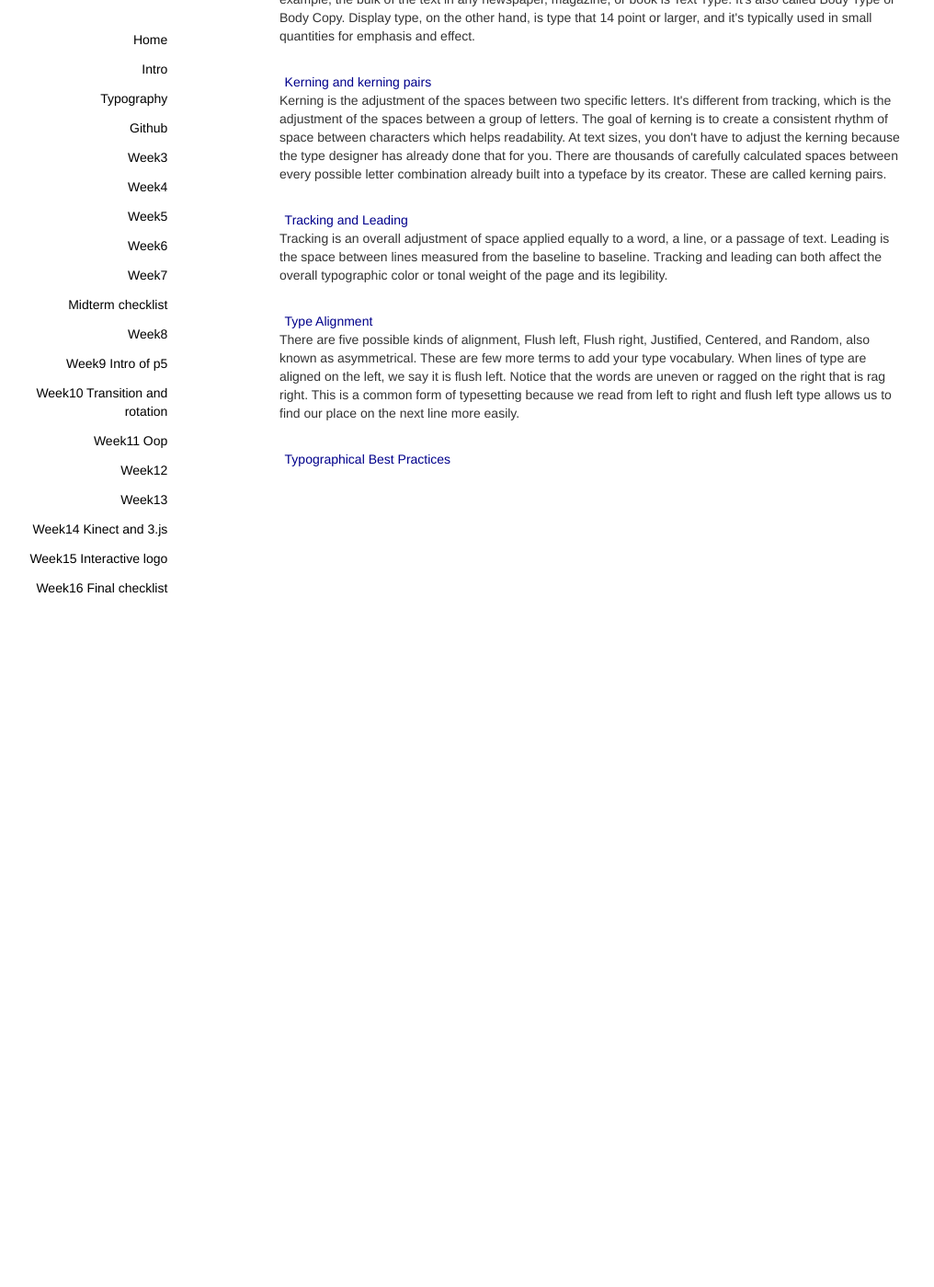
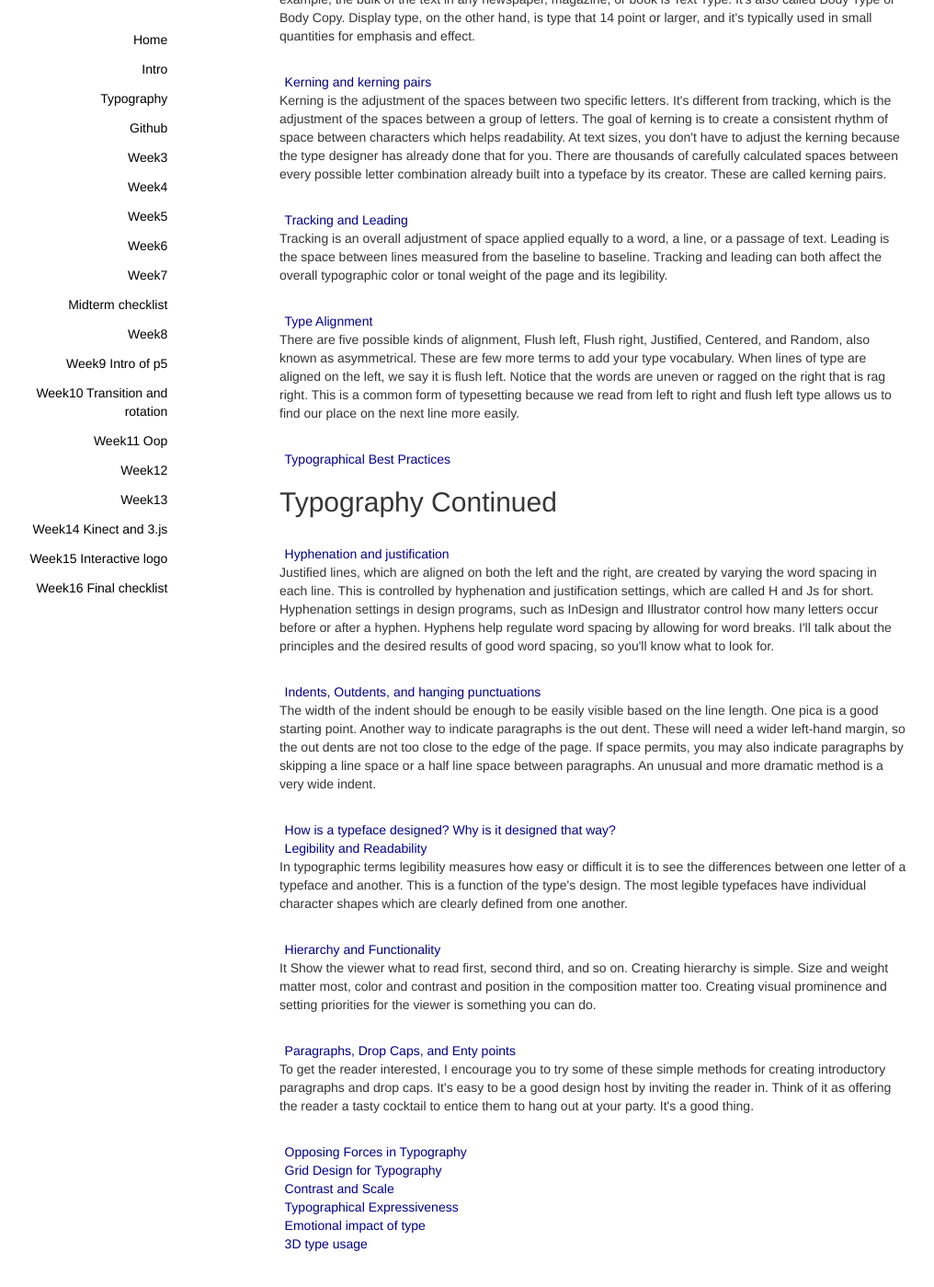
Before and after one commit to zhenzhenqi/MMP240, a Jekyll site: the page built from _posts/2015-02-02-Typography.html, in a window 1280 px wide and 1400 px high, scrolled down 1406 px. Shown: the whole window at 92% size, without its empty margins (45-1061 px from the left). Built offline with Jekyll 4.4.1, drawn with Linux system fonts in a browser that asks for light colours; nearby versions of some CDN libraries.

Commit message:
typography more

```diff
--- a/_posts/2015-02-02-Typography.html
+++ b/_posts/2015-02-02-Typography.html
@@ -49,3 +49,24 @@ layout: default
     <p>There are five possible kinds of alignment, Flush left, Flush right, Justified, Centered, and Random, also known as asymmetrical. These are few more terms to add your type vocabulary. When lines of type are aligned on the left, we say it is flush left. Notice that the words are uneven or ragged on the right that is rag right. This is a common form of typesetting because we read from left to right and flush left type allows us to find our place on the next line more easily.</p>
     <br><a href="http://www.lynda.com/Design-Design-Skills-tutorials/Other-typographic-best-practices/106698/121866-4.html">Typographical Best Practices</a>
 </div>
+
+<div>
+    <h2>Typography Continued</h2>
+    <a href="http://www.lynda.com/Design-Design-Skills-tutorials/Hyphenation-justification/106698/121864-4.html">Hyphenation and justification</a>
+    <p>Justified lines, which are aligned on both the left and the right, are created by varying the word spacing in each line. This is controlled by hyphenation and justification settings, which are called H and Js for short. Hyphenation settings in design programs, such as InDesign and Illustrator control how many letters occur before or after a hyphen. Hyphens help regulate word spacing by allowing for word breaks. I'll talk about the principles and the desired results of good word spacing, so you'll know what to look for.</p>
+    <br><a href="http://www.lynda.com/Design-Design-Skills-tutorials/Indents-outdents-hanging-punctuation/106698/121865-4.html">Indents, Outdents, and hanging punctuations</a>
+    <p>The width of the indent should be enough to be easily visible based on the line length. One pica is a good starting point. Another way to indicate paragraphs is the out dent. These will need a wider left-hand margin, so the out dents are not too close to the edge of the page. If space permits, you may also indicate paragraphs by skipping a line space or a half line space between paragraphs. An unusual and more dramatic method is a very wide indent.</p>
+    <br><a href="http://www.lynda.com/Design-Design-Skills-tutorials/Designing-typeface/106698/121870-4.html">How is a typeface designed? Why is it designed that way?</a>
+    <br><a href="http://www.lynda.com/Design-Design-Skills-tutorials/How-legibility-readability-differ/106698/121872-4.html">Legibility and Readability</a>
+    <p>In typographic terms legibility measures how easy or difficult it is to see the differences between one letter of a typeface and another. This is a function of the type's design. The most legible typefaces have individual character shapes which are clearly defined from one another.</p>
+    <br><a href="http://www.lynda.com/Design-Design-Skills-tutorials/Hierarchy-functionality/106698/121874-4.html">Hierarchy and Functionality</a>
+    <p>It Show the viewer what to read first, second third, and so on. Creating hierarchy is simple. Size and weight matter most, color and contrast and position in the composition matter too. Creating visual prominence and setting priorities for the viewer is something you can do.</p>
+    <br><a href="http://www.lynda.com/Design-Design-Skills-tutorials/Paragraphs-drop-caps-entry-points/106698/121876-4.html">Paragraphs, Drop Caps, and Enty points</a>
+    <p>To get the reader interested, I encourage you to try some of these simple methods for creating introductory paragraphs and drop caps. It's easy to be a good design host by inviting the reader in. Think of it as offering the reader a tasty cocktail to entice them to hang out at your party. It's a good thing. </p>
+    <br><a href="http://www.lynda.com/Design-Design-Skills-tutorials/Opposing-forces-typography/106698/121879-4.html">Opposing Forces in Typography</a>
+    <br><a href="http://www.lynda.com/Design-Design-Skills-tutorials/grid-structure-containing-type/106698/121880-4.html">Grid Design for Typography</a>
+    <br><a href="http://www.lynda.com/Design-Design-Skills-tutorials/Contrast-scale/106698/121881-4.html">Contrast and Scale</a>
+    <br><a href="http://www.lynda.com/Design-Design-Skills-tutorials/Typographic-expressiveness/106698/121883-4.html">Typographical Expressiveness</a>
+    <br><a href="http://www.lynda.com/Design-Design-Skills-tutorials/emotional-impact-type/106698/121884-4.html">Emotional impact of type</a>
+    <br><a href="http://www.lynda.com/Design-Design-Skills-tutorials/Three-dimensional-type/106698/121885-4.html">3D type usage</a>
+</div>
```
